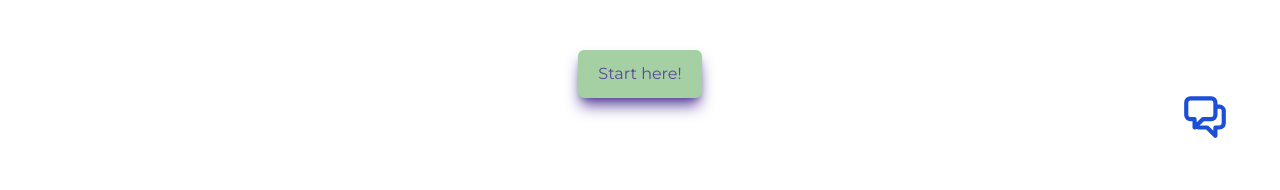
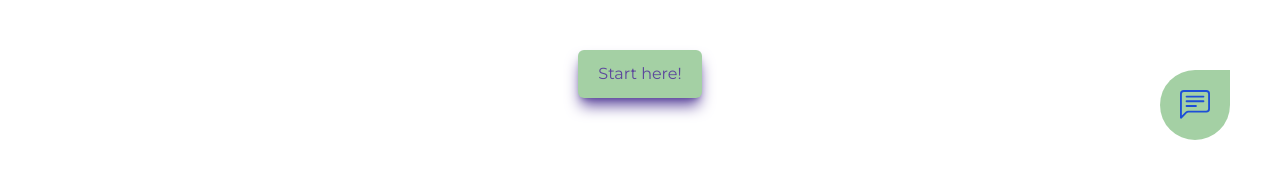
Before and after one commit to yinotherhino/crypto, a React (Vite) app: page / in a window 1280 px wide. Shown: the part 610-800 px from the top of the page. Built offline with nearby package versions, Linux system fonts and the light colour scheme.

Commit message:
layout and pages

```diff
--- a/src/App.css
+++ b/src/App.css
@@ -44,6 +44,10 @@ a{
     @apply text-[50px] hover:text-primary cursor-pointer w-1/4 xsm:w-auto inline-block mb-5 mr-3;
   }
 }
+svg{
+  cursor: pointer;
+
+}
 @media only screen and (min-width:600px){
   .banner{
   background: url("./assets/tablet.jpg");
--- a/src/App.tsx
+++ b/src/App.tsx
@@ -2,13 +2,11 @@ import "./App.css";
 import { BrowserRouter as Router, Routes, Route } from "react-router-dom";
 import Home from "./pages/Home";
 import Layout from "./components/Layout";
-import Modal from "./components/Modals/Modal";
-import RegisterForm from "./components/Forms/RegisterForm";
 import { useDispatch, useSelector } from "react-redux";
 import { RootState } from "./redux/store";
-import { changeAuth } from "./redux/slices/NavbarSlice";
-import LoginForm from "./components/Forms/LoginForm";
-import Icons from "./components/Icons";
+import About from "./pages/About";
+import Platform from "./pages/Platform";
+import Trading from "./pages/Trading";
 
 function App() {
   // const [isAuthOpen, setIsAuthOpen] = useState(false)
@@ -18,24 +16,15 @@ function App() {
 
   return (
     <>
-      <Modal
-        isOpen={Boolean(showAuth)}
-        closeModal = {() => dispatch(changeAuth(null))}>
-        {showAuth =="register" ? <RegisterForm /> : <LoginForm />}
-      </Modal>
       <Router>
         <Layout />
         <Routes>
           <Route element={<Home />} path="/" />
-          {/* <Route element={<Home />} path='/' />
-        <Route element={<Home />} path='/' />
-        <Route element={<Home />} path='/' />
-        <Route element={<Home />} path='/' /> */}
+          <Route element={<About />} path="/about" />
+          <Route element={<Platform />} path="/platform" />
+          <Route element={<Trading />} path="/trading" />
         </Routes>
       </Router>
-      <div className="rounded-full bg-white p-5">
-        <Icons.HiOutlineChatAlt2 className="text-[50px] text-blue-700 fixed bottom-[50px] right-[50px]" />
-      </div>
     </>
   );
 }
--- a/src/components/Icons.ts
+++ b/src/components/Icons.ts
@@ -9,9 +9,9 @@ import {FaBitcoin} from "react-icons/fa"
 import {BsDiscord} from "react-icons/bs"
 import {FaEthereum} from "react-icons/fa"
 import {FaTelegramPlane} from "react-icons/fa"
-import {HiOutlineChatAlt2} from "react-icons/hi"
+import {BsChatLeftText} from "react-icons/bs"
 
 
 
 
-export default {HiOutlineChatAlt2,FaTelegramPlane,FaEthereum,BsDiscord,FaBitcoin,SiBinance, AiFillTwitterCircle,IoLogoDeviantart,RxHamburgerMenu,RiCloseLine,AiOutlineCaretDown,FaFacebookMessenger} as const;
+export default {BsChatLeftText,FaTelegramPlane,FaEthereum,BsDiscord,FaBitcoin,SiBinance, AiFillTwitterCircle,IoLogoDeviantart,RxHamburgerMenu,RiCloseLine,AiOutlineCaretDown,FaFacebookMessenger} as const;
--- a/src/components/Layout.tsx
+++ b/src/components/Layout.tsx
@@ -1,10 +1,27 @@
 import React from "react";
 import Navbar from "./Navbar/Navbar";
+import Icons from "./Icons";
+import Modal from "./Modals/Modal";
+import { useDispatch, useSelector } from "react-redux";
+import { RootState } from "../redux/store";
+import RegisterForm from "./Forms/RegisterForm";
+import LoginForm from "./Forms/LoginForm";
+import { changeAuth } from "../redux/slices/NavbarSlice";
 
 const Layout = () => {
+  const dispatch = useDispatch();
+  const showAuth = useSelector((state: RootState) => state.navbar.showAuth);
   return (
     <>
       <Navbar />
+      <Modal
+        isOpen={Boolean(showAuth)}
+        closeModal = {() => dispatch(changeAuth(null))}>
+        {showAuth =="register" ? <RegisterForm /> : <LoginForm />}
+      </Modal>
+      <div className="rounded-full rounded-tr-[10px] bg-primary p-5 fixed bottom-[20px] right-[20px] xsm:bottom-[50px] xsm:right-[50px]">
+        <Icons.BsChatLeftText className="text-[15px] xsm:text-[30px] text-blue-700" />
+      </div>
     </>
   );
 };
--- /dev/null
+++ b/src/pages/About.tsx
@@ -0,0 +1,9 @@
+import React from 'react'
+
+const About = () => {
+  return (
+    <div>About</div>
+  )
+}
+
+export default About
--- a/src/pages/Home.tsx
+++ b/src/pages/Home.tsx
@@ -66,9 +66,7 @@ const Home = () => {
         </a>
       </div>
       <Socials />
-      <div>
 
-      </div>
     </div>
   );
 };
--- /dev/null
+++ b/src/pages/Legal.tsx
@@ -0,0 +1,9 @@
+import React from 'react'
+
+const Legal = () => {
+  return (
+    <div>Legal</div>
+  )
+}
+
+export default Legal
--- /dev/null
+++ b/src/pages/Platform.tsx
@@ -0,0 +1,9 @@
+import React from 'react'
+
+const Platform = () => {
+  return (
+    <div>Platform</div>
+  )
+}
+
+export default Platform
--- /dev/null
+++ b/src/pages/Products.tsx
@@ -0,0 +1,9 @@
+import React from 'react'
+
+const Products = () => {
+  return (
+    <div>Products</div>
+  )
+}
+
+export default Products
--- /dev/null
+++ b/src/pages/Trading.tsx
@@ -0,0 +1,9 @@
+import React from 'react'
+
+const Trading = () => {
+  return (
+    <div>Trading</div>
+  )
+}
+
+export default Trading
```
